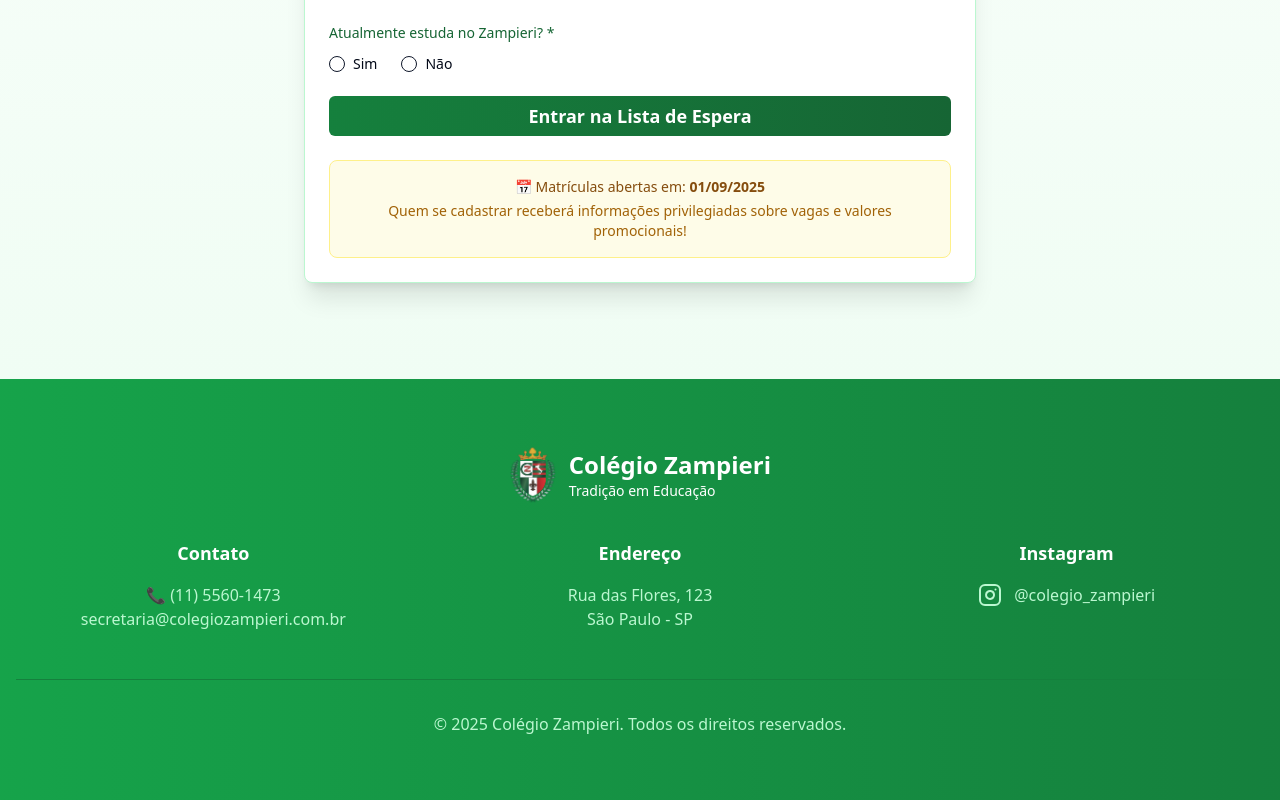
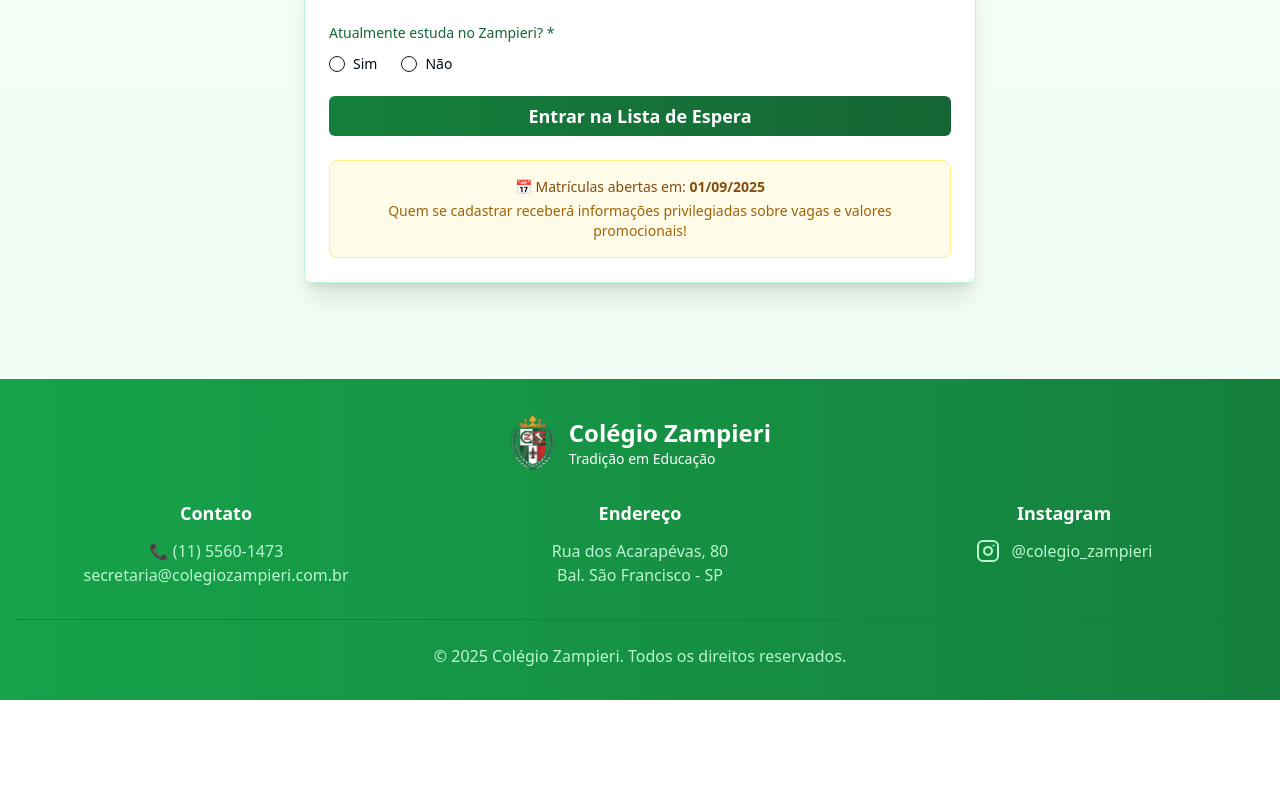
Before and after one commit to alezlopez/zampieri-futuro-inscricao-landing, a React (Vite) app: page / in a window 1280 px wide. Shown: the part 2111-2911 px from the top of the page. After the commit the page ends 2811 px from the top, so only its background shows below. Built offline with nearby package versions, Linux system fonts and the light colour scheme.

Commit message:
Refactor:
Reduce footer height and update address.

```diff
--- a/src/pages/Index.tsx
+++ b/src/pages/Index.tsx
@@ -1,8 +1,11 @@
+
 import ZampieriLogo from "@/components/ZampieriLogo";
 import RegistrationForm from "@/components/RegistrationForm";
 import { GraduationCap, Star, Users, Instagram } from "lucide-react";
+
 const Index = () => {
-  return <div className="min-h-screen bg-gradient-to-br from-green-50 via-emerald-25 to-green-100">
+  return (
+    <div className="min-h-screen bg-gradient-to-br from-green-50 via-emerald-25 to-green-100">
       {/* Header */}
       <header className="bg-white shadow-xl border-b-4 border-green-900">
         <div className="container mx-auto px-4 py-8">
@@ -93,34 +96,35 @@ const Index = () => {
       </section>
 
       {/* Footer */}
-      <footer className="text-white py-16 bg-gradient-to-r from-green-600 to-green-700">
+      <footer className="text-white py-8 bg-gradient-to-r from-green-600 to-green-700">
         <div className="container mx-auto px-4 text-center">
-          <ZampieriLogo className="justify-center mb-8" textColor="text-white" />
-          <div className="grid grid-cols-1 md:grid-cols-3 gap-8 mb-12">
+          <ZampieriLogo className="justify-center mb-6" textColor="text-white" />
+          <div className="grid grid-cols-1 md:grid-cols-3 gap-6 mb-8">
             <div>
-              <h4 className="font-bold mb-4 text-lg">Contato</h4>
+              <h4 className="font-bold mb-3 text-lg">Contato</h4>
               <p className="text-green-200">📞 (11) 5560-1473</p>
               <p className="text-green-200">secretaria@colegiozampieri.com.br</p>
             </div>
             <div>
-              <h4 className="font-bold mb-4 text-lg">Endereço</h4>
-              <p className="text-green-200">Rua das Flores, 123</p>
-              <p className="text-green-200">São Paulo - SP</p>
+              <h4 className="font-bold mb-3 text-lg">Endereço</h4>
+              <p className="text-green-200">Rua dos Acarapévas, 80</p>
+              <p className="text-green-200">Bal. São Francisco - SP</p>
             </div>
             <div>
-              <h4 className="font-bold mb-4 text-lg">Instagram</h4>
+              <h4 className="font-bold mb-3 text-lg">Instagram</h4>
               <div className="flex items-center justify-center gap-3">
                 <Instagram className="h-6 w-6 text-green-200 hover:text-white transition-colors cursor-pointer" />
                 <span className="text-green-200">@colegio_zampieri</span>
               </div>
-
             </div>
           </div>
-          <div className="border-t border-green-700 pt-8">
+          <div className="border-t border-green-700 pt-6">
             <p className="text-green-200">© 2025 Colégio Zampieri. Todos os direitos reservados.</p>
           </div>
         </div>
       </footer>
-    </div>;
+    </div>
+  );
 };
+
 export default Index;
```
